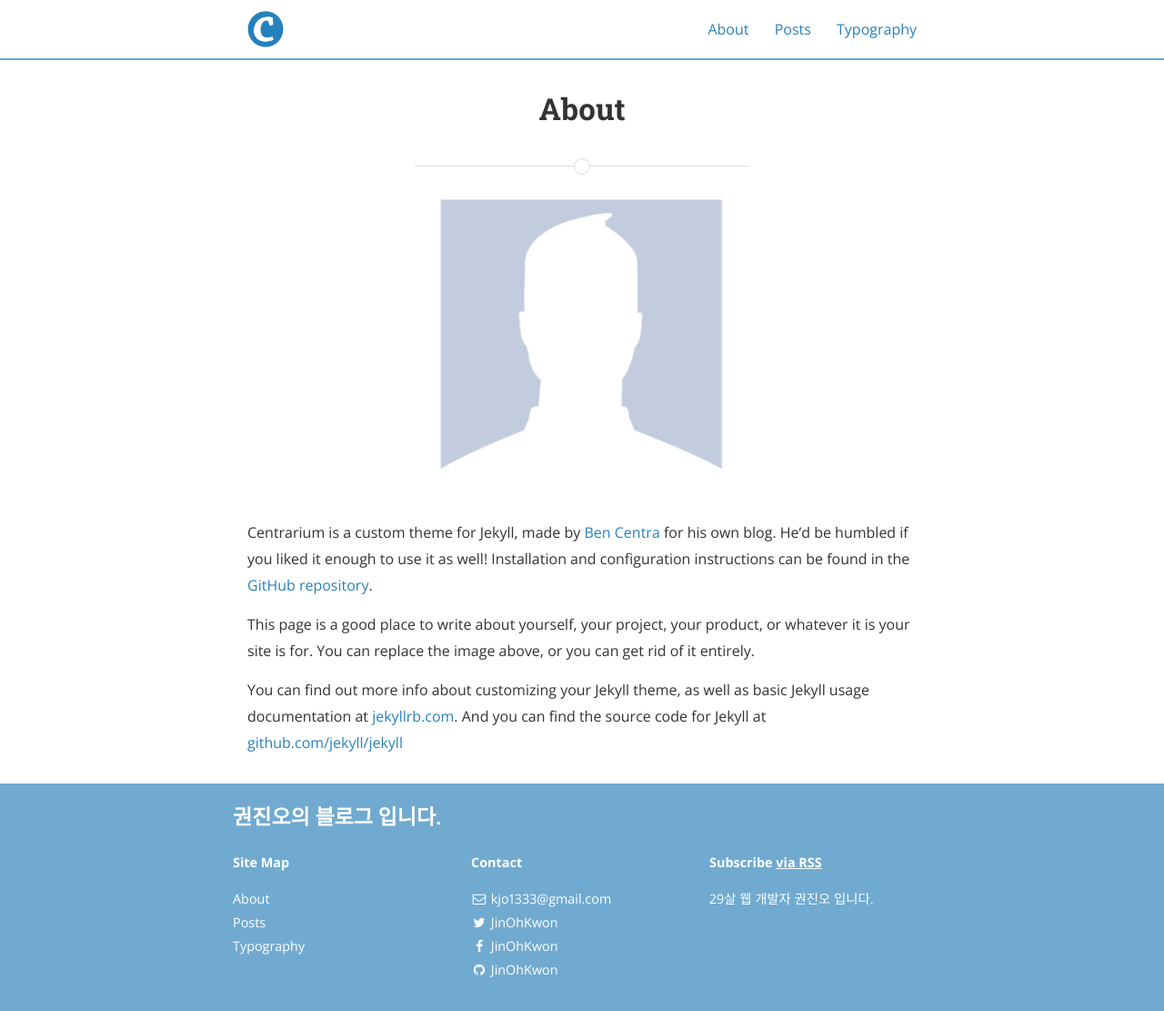
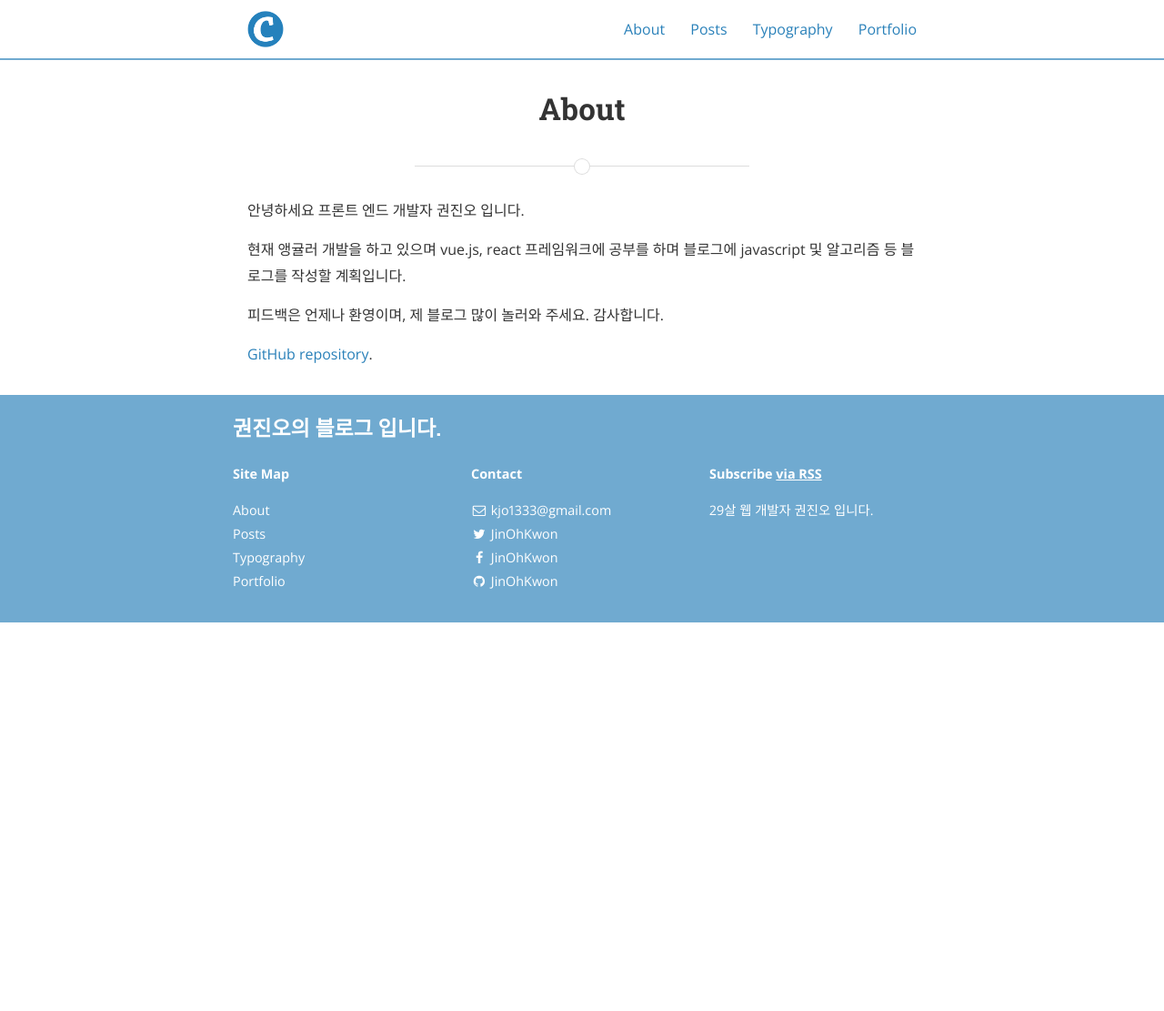
Before and after one commit to JinOhKwon/JinOhKwon.github.io, a Jekyll site: the page built from about.md, in a window 1280 px wide and 1111 px high. Shown: the whole window at 91% size. Built offline with Jekyll 4.4.1, drawn with Linux system fonts in a browser that asks for light colours; nearby versions of some CDN libraries.

Commit message:
내용 수정

```diff
--- a/_config.yml
+++ b/_config.yml
@@ -99,13 +99,6 @@ social:
     desc: Fork me on GitHub
     share: false
 
-  - name: Google+
-    icon: google-plus
-    username: ""
-    url: ""
-    desc: Add me to your Circles
-    share: true
-
 # Social sharing protocols
 # These are for automatically generating sharing metadata for FB and Twitter
 # OS Protocol is for sharing the source of your site, if you're interested. For more, see osprotocol.com
--- a/_includes/nav_links.html
+++ b/_includes/nav_links.html
@@ -3,3 +3,4 @@
 	<li class="nav-link"><a href="{{ page.url | prepend: site.baseurl }}">{{ page.title }}</a>
 	{% endif %}
 {% endfor %}
+	<li class="nav-link"><a href="https://jinoh.herokuapp.com/">Portfolio</a>
--- a/about.md
+++ b/about.md
@@ -5,14 +5,10 @@ permalink: /about/
 main_nav: true
 ---
 
-![alt text]({{ site.baseurl }}/assets/profile-placeholder.gif "Profile Picture"){:.profile}
+안녕하세요 프론트 엔드 개발자 권진오 입니다.
 
-Centrarium is a custom theme for Jekyll, made by [Ben Centra][bencentra] for his own blog. He'd be humbled if you liked it enough to use it as well! Installation and configuration instructions can be found in the [GitHub repository](https://github.com/bencentra/centrarium).
+현재 앵귤러 개발을 하고 있으며 vue.js, react 프레임워크에 공부를 하며 블로그에 javascript 및 알고리즘 등 블로그를 작성할 계획입니다.
 
-This page is a good place to write about yourself, your project, your product, or whatever it is your site is for. You can replace the image above, or you can get rid of it entirely.
+피드백은 언제나 환영이며, 제 블로그 많이 놀러와 주세요. 감사합니다.
 
-You can find out more info about customizing your Jekyll theme, as well as basic Jekyll usage documentation at [jekyllrb.com](http://jekyllrb.com/). And you can find the source code for Jekyll at [github.com/jekyll/jekyll](https://github.com/jekyll/jekyll)
-
-[centrarium]: https://github.com/bencentra/centrarium
-[bencentra]: http://bencentra.com
-[jekyll]: https://github.com/jekyll/jekyll
+[GitHub repository](https://github.com/JinOhKwon).
```
Also changed, not shown: _layouts/post.html (+0 -18 lines).
